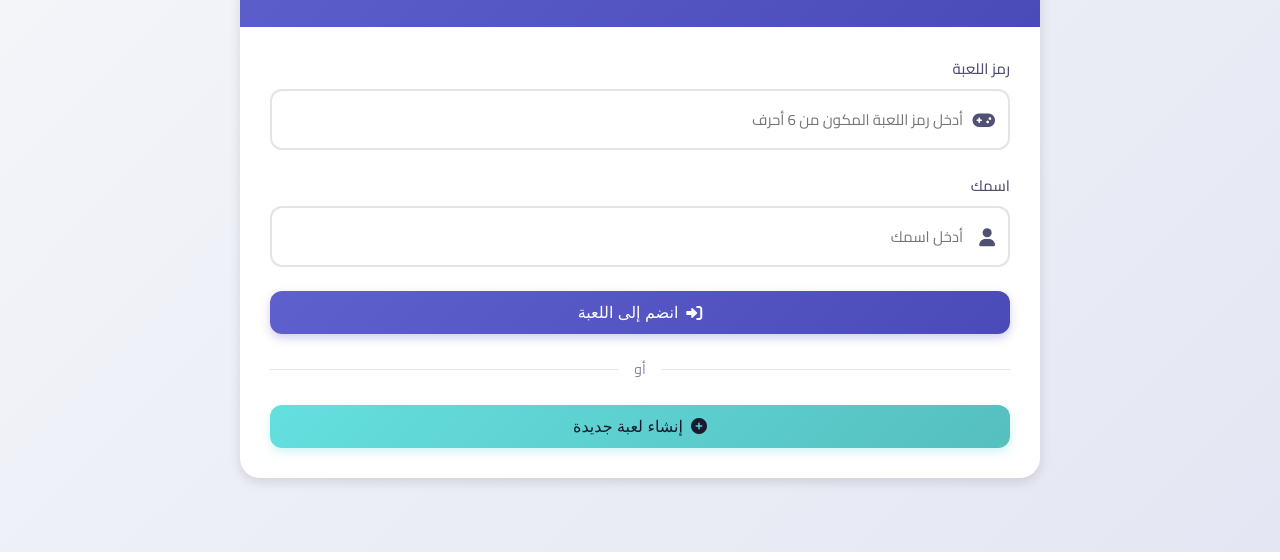
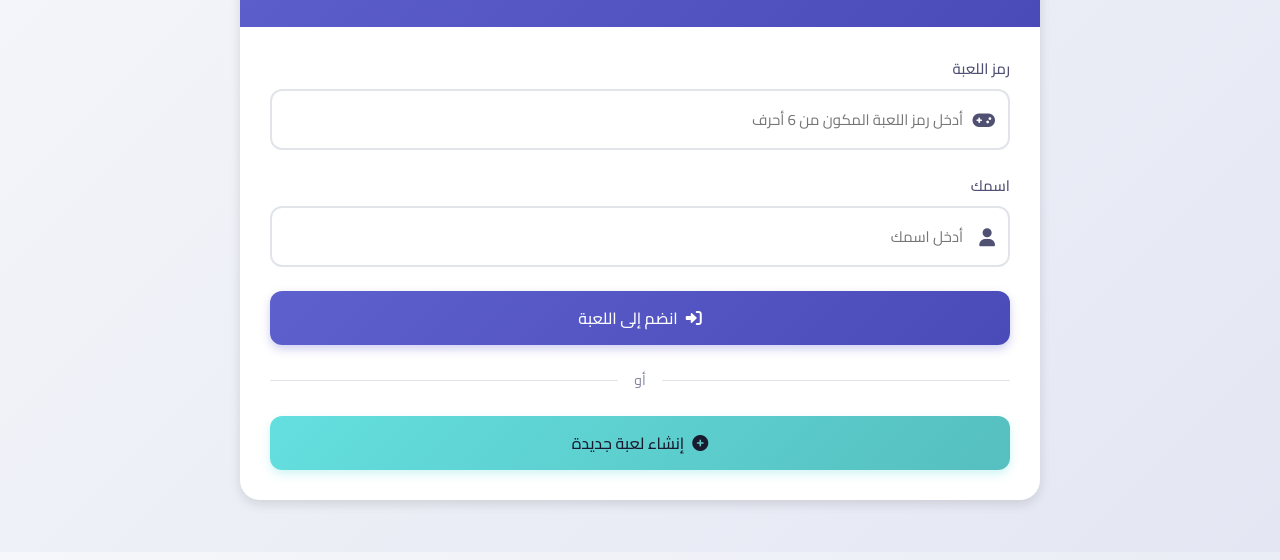
Before and after one commit to 5inee/predictions-Ar, a website: page public/index.html in a window 1280 px wide. Shown: the part 248-808 px from the top of the page. Drawn offline with nearby package versions, Linux system fonts and the light colour scheme; no server answers.

Commit message:
databace

```diff
--- a/public/styles.css
+++ b/public/styles.css
@@ -40,6 +40,7 @@
 }
 
 * {
+  font-family: 'Cairo', 'Poppins', sans-serif; /* Use Cairo, fallback to Poppins */
   margin: 0;
   padding: 0;
   box-sizing: border-box;
```
